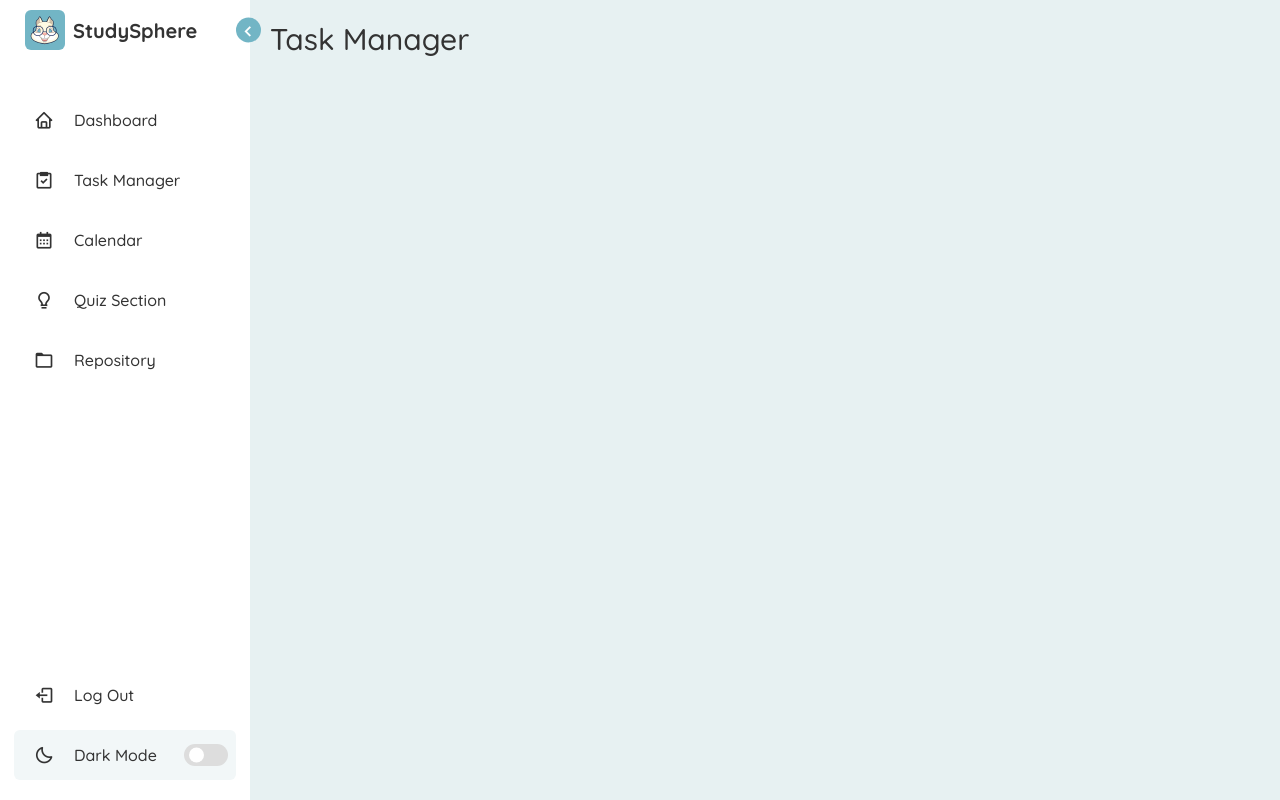
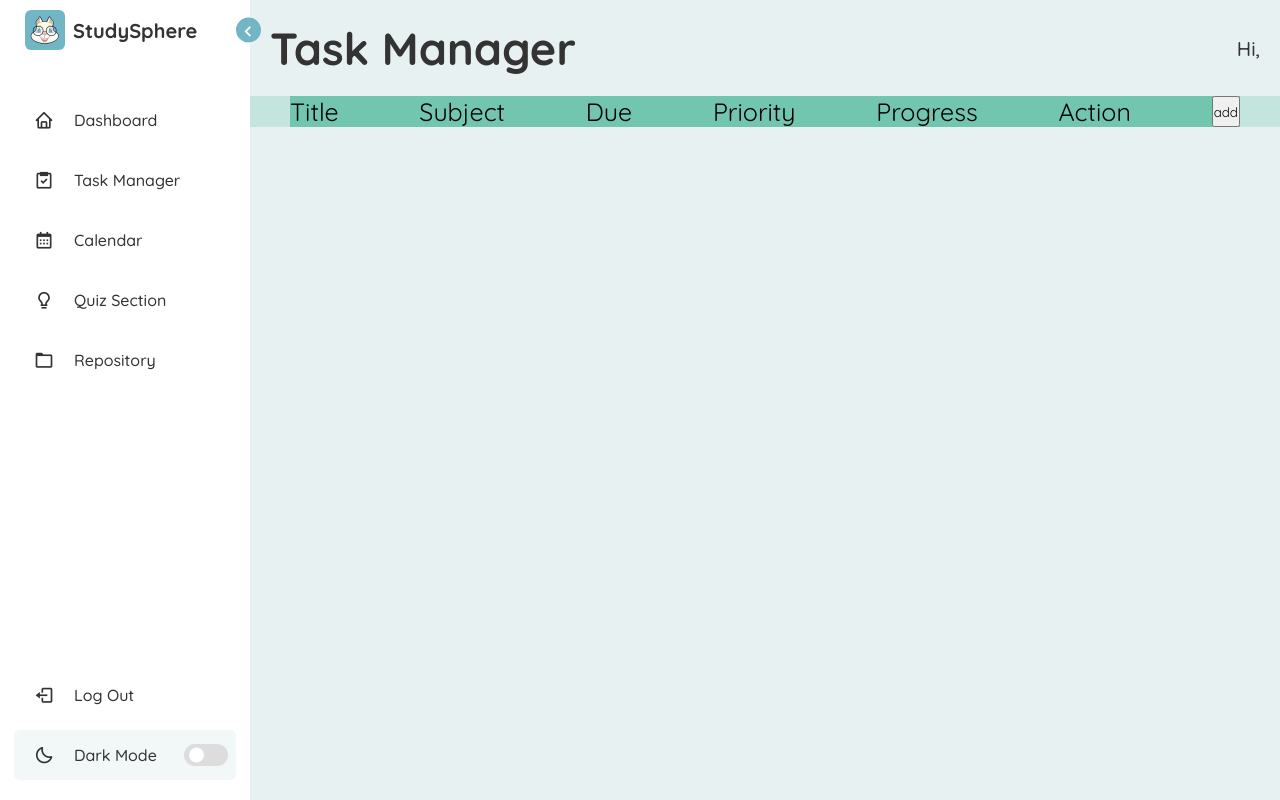
Before and after one commit to Kirukushikun/Capstone-StudySphere, a Laravel app: page /taskmanager in a window 1280 px wide. Run offline with Laravel 10, Linux system fonts and the light colour scheme; the visitor is signed in with stand-in values (Sample User, id 1).

Commit message:
modified:   app/Http/Controllers/StudyMaterialController.php 	new file:   app/Models/TaskManager.php 	new file:   database/migrations/2024_02_09_122151_create_task_manager_table.php 	modified:   public/css/sidebar.css 	new file:   public/css/taskmanager.css 	new file:   public/js/addtask.js 	new file:   resources/views/components/addtask.blade.php 	modified:   resources/views/components/navbar.blade.php 	modified:   resources/views/taskmanager.blade.php 	modified:   routes/web.php

```diff
--- a/app/Http/Controllers/StudyMaterialController.php
+++ b/app/Http/Controllers/StudyMaterialController.php
@@ -2,15 +2,38 @@
 
 namespace App\Http\Controllers;
 
+use App\Models\User;
+use App\Models\TaskManager;
 use Illuminate\Http\Request;
+use Illuminate\Support\Facades\Auth;
 
 class StudyMaterialController extends Controller
 {
-    public function dashboard(){
-        return view('dashboard');
+
+    function task(){
+        if(Auth::check()){
+            return view('taskmanager');
+        }
+        return view('login');
     }
 
-    public function taskmanager(){
-        return view('taskmanager');
+    function taskPost(Request $request){ // Add Request parameter to the function
+
+        //names should be the same as the column in database tble
+        $data['title'] = $request->title;
+        $data['subject'] = $request->subject;
+        $data['due_date'] = $request->due_date;
+        $data['priority'] = $request->priority;
+        $data['status'] = $request->status;
+
+        // Add user ID to the validated data
+        $data['user_id'] = auth()->user()->id;
+
+        // Create the task using the validated data
+        $user = TaskManager::create($data);
+
+        // Redirect the user to the task manager page
+        return redirect()->route('taskmanager');
     }
+
 }
--- a/public/css/sidebar.css
+++ b/public/css/sidebar.css
@@ -263,13 +263,6 @@
     background: var(--body-color);
 }
 
-.home .text{
-    font-size: 30px;
-    font-weight: 500;
-    color: var(--text-color);
-    padding: 20px;
-}
-
 .sidebar.close ~ .home{
     left: 88px;
     width: calc(100% - 88px);
--- /dev/null
+++ b/public/css/taskmanager.css
@@ -0,0 +1,110 @@
+.taskManager{
+    width: 100%;
+    /* background-color: rgb(225, 205, 178); */
+
+    font-size: 30px;
+    font-weight: 500;
+    color: var(--text-color);
+    padding: 20px;
+
+    display: flex;
+    justify-content: space-between;
+    align-items: center;
+}
+
+.taskManager .user{
+    font-size: 20px;
+}.taskManager .user b{
+    color:#72B5C5;
+}
+
+.taskManagerContent{
+    width: 100%;
+    background-color: #72c5af4e;
+}
+
+.taskManagerContent .labels{
+    font-size: 25px;
+
+    margin: 0 40px;
+
+    background-color: #72c5af;
+
+    display: flex;
+    justify-content: space-between;
+}
+
+.Add{
+    visibility: hidden;
+}
+.Add.Active{
+    visibility: visible;
+    position: absolute;
+    display: flex;
+    flex-direction: column;
+    align-items: center;
+    justify-content: center;
+    padding: 20px;
+    margin: auto;
+
+    height: 80vh;
+    width: 100%;
+}
+
+.fillup{
+    box-shadow: rgba(17, 17, 26, 0.1) 0px 4px 16px, rgba(17, 17, 26, 0.1) 0px 8px 24px, rgba(17, 17, 26, 0.1) 0px 16px 56px;
+
+    font-size: 20px;
+
+    padding: 30px;
+    width: 350px;
+
+    display: flex;
+    flex-direction: column;
+    align-items: center;
+    justify-content: center;
+
+    border-radius: 6px;
+
+    gap: 10px;
+}
+.fillup label{
+    width: 100%;
+}
+.fillup input, select{
+    font-size: 15px;
+    letter-spacing: 1px;
+    width: 100%;
+    padding: 12px;
+
+    border-style: solid;
+    border-color: #333;
+    border-width: 1px;
+    border-radius: 5px;
+}
+
+.fillup .btns{
+    display: flex;
+    gap: 10px;
+}
+
+.fillup .btns #btnAddTask{
+    background-color: #72c5af;
+    color: white;
+    font-size: 20px;
+    padding: 10px;
+    border-radius: 6px;
+    border-style: none;
+}.fillup .btns #btnAddTask:hover{
+    background-color: #55a892;
+}
+.fillup .btns #btnCancel{
+    background-color: #c57272;
+    color: white;
+    font-size: 20px;
+    padding: 10px;
+    border-radius: 6px;
+    border-style: none;
+}.fillup .btns #btnCancel:hover{
+    background-color: #a85959;
+}
--- /dev/null
+++ b/public/js/addtask.js
@@ -0,0 +1,5 @@
+function popup(){
+    document.querySelector(".Add").classList.add("Active");
+}function popdown(){
+    document.querySelector(".Add").classList.remove("Active");
+}
--- /dev/null
+++ b/resources/views/components/addtask.blade.php
@@ -0,0 +1,33 @@
+@section('addtask')
+<form class="Add" action="{{ route('taskmanager.post')}}" method="POST">
+    @csrf
+    <div  class="fillup">
+        <h1>Add Task</h1>
+        <input type="text" placeholder="Title" name="title" required>
+        <input type="text" placeholder="Subject" name="subject" required>
+
+        <label for="due">Due Date:</label>
+        <input type="date" name="due_date" required>
+
+        <label for="priority">Priority Level:</label>
+        <select class="form-control" id="priority" name="priority" required>
+            <option value="least">Least</option>
+            <option value="neutral">Neutral</option>
+            <option value="prioritize">Prioritize</option>
+        </select>
+
+        <label for="status">Status:</label>
+        <select class="form-control" id="status" name="status" required>
+            <option value="pending">Pending</option>
+            <option value="in_progress">In Progress</option>
+            <option value="completed">Completed</option>
+        </select>
+
+        <div class="btns">
+            <button type="submit" id="btnAddTask" >Add</button>
+            <button type="text" class="close" id="btnCancel" onclick="popdown()">Cancel</button>
+        </div>
+    </div>
+
+</form>
+@endsection
--- a/resources/views/components/navbar.blade.php
+++ b/resources/views/components/navbar.blade.php
@@ -4,7 +4,7 @@
     <h1>STUDYSPHERE</h1>
     <div class="links">
         <a href="/">Home</a>
-        <a href="/studymaterial">Study Materials</a>
+        <a href="{{ route('studymaterials') }}">Study Materials</a>
         <a href="/about">About</a>
         <a href="/contact">Contact</a>
     </div>
--- a/resources/views/taskmanager.blade.php
+++ b/resources/views/taskmanager.blade.php
@@ -1,4 +1,5 @@
 @include('components.sidebar')
+@include('components.addtask')
 <!DOCTYPE html>
 <html lang="en">
 <head>
@@ -6,6 +7,7 @@
     <meta name="viewport" content="width=device-width, initial-scale=1.0">
     <link rel="icon" href="{{ asset('sources/Icon.ico') }}">
     <link rel="stylesheet" href="{{ asset('css/sidebar.css') }}">
+    <link rel="stylesheet" href="{{ asset('css/taskmanager.css') }}">
     <link href='https://unpkg.com/boxicons@2.1.4/css/boxicons.min.css' rel='stylesheet'>
     <title>StudySphere</title>
 </head>
@@ -14,11 +16,30 @@
     @yield('sidebar')
 
     <section class="home">
-        <div class="text">
-            Task Manager
+        <div class="taskManager">
+            <h1>Task Manager</h1>
+            <div class="user">
+                <span>Hi, <b>{{ Auth::user()->firstname }}</b></span>
+            </div>
         </div>
+
+        <div class="taskManagerContent">
+            <div class="labels">
+                <p>Title</p>
+                <p>Subject</p>
+                <p>Due</p>
+                <p>Priority</p>
+                <p>Progress</p>
+                <p>Action</p>
+                <button onclick="popup()">add</button>
+            </div>
+        </div>
+
+        @yield('addtask')
     </section>
 
+
+    <script src="{{ asset('js/addtask.js') }}"></script>
     <script src="{{ asset('js/sidebar.js') }}"></script>
 </body>
 </html>
--- a/routes/web.php
+++ b/routes/web.php
@@ -3,6 +3,7 @@
 use Illuminate\Support\Facades\Route;
 use Illuminate\Support\Facades\Auth;
 use App\Http\Controllers\AuthManager;
+use App\Http\Controllers\StudyMaterialController;
 
 /*
 |--------------------------------------------------------------------------
@@ -22,6 +23,10 @@
 
 Route::get('/logout', [AuthManager::class, 'logout'])->name('logout');
 
+Route::get('/taskmanager', [StudyMaterialController::class, 'task'])->name('taskmanager');
+Route::post('/taskmanager', [StudyMaterialController::class, 'taskPost'])->name('taskmanager.post');
+
+
 Route::get('/', function () {
     return view('welcome');
 })->name('home');
@@ -39,18 +44,8 @@
         return view('/dashboard');
     }
     return view('login');
-})->name('studymaterial');
+})->name('studymaterials');
 
 Route::get('/dashboard', function () {
-    if(Auth::check()){
-        return view('/dashboard');
-    }
-    return view('login');
-});
-
-Route::get('/taskmanager', function () {
-    if(Auth::check()){
-        return view('/taskmanager');
-    }
-    return view('login');
-});
+    return view('dashboard');
+})->name('dashboard');
```
Also changed, not shown: app/Models/TaskManager.php (added, +35 -0 lines), database/migrations/2024_02_09_122151_create_task_manager_table.php (added).
